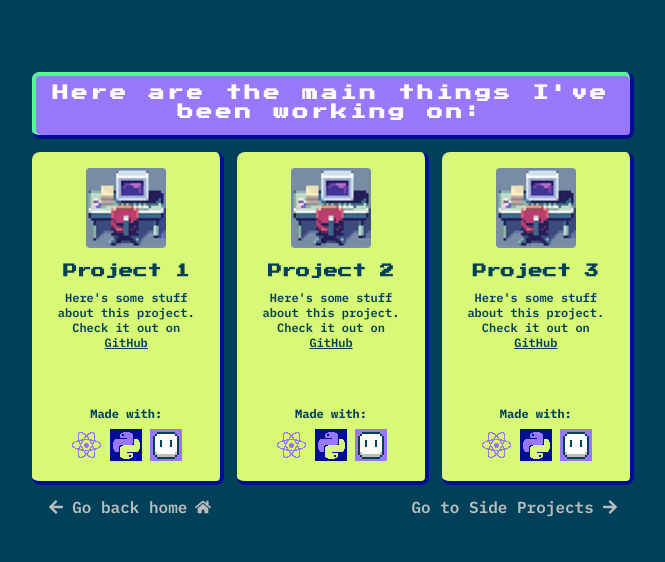
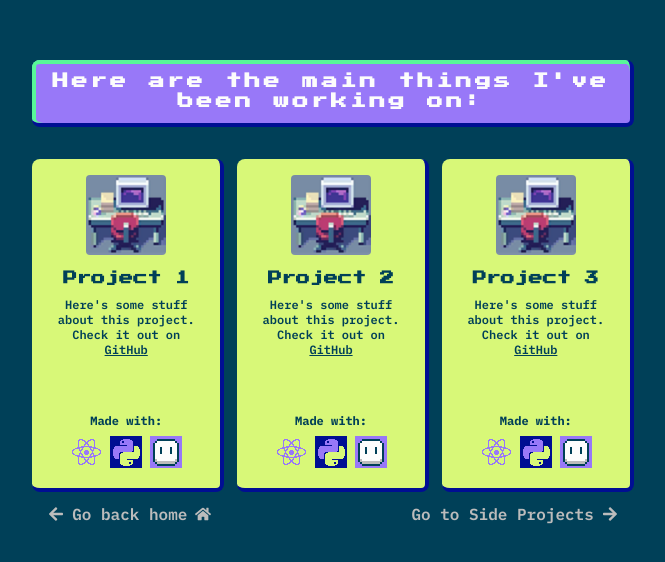
Before and after one commit to kathrynhoule/ryn-portfolio, a React (Vite) app: page /main-projects in a window 1280 px wide. Shown: the part 132-694 px from the top of the page, without its empty margins (307-972 px from the left). Built offline with nearby package versions, Linux system fonts and the light colour scheme.

Commit message:
updates row sizes

```diff
--- a/src/styles/Projects.css
+++ b/src/styles/Projects.css
@@ -2,9 +2,9 @@
      display: grid;
      grid-template-columns: repeat(3, minmax(128px, 192px));
      grid-template-rows:
-          3rem
           auto
-          3rem;
+          auto
+          auto;
      gap: 2rem 0.8rem;
      align-items: start;
 
```
